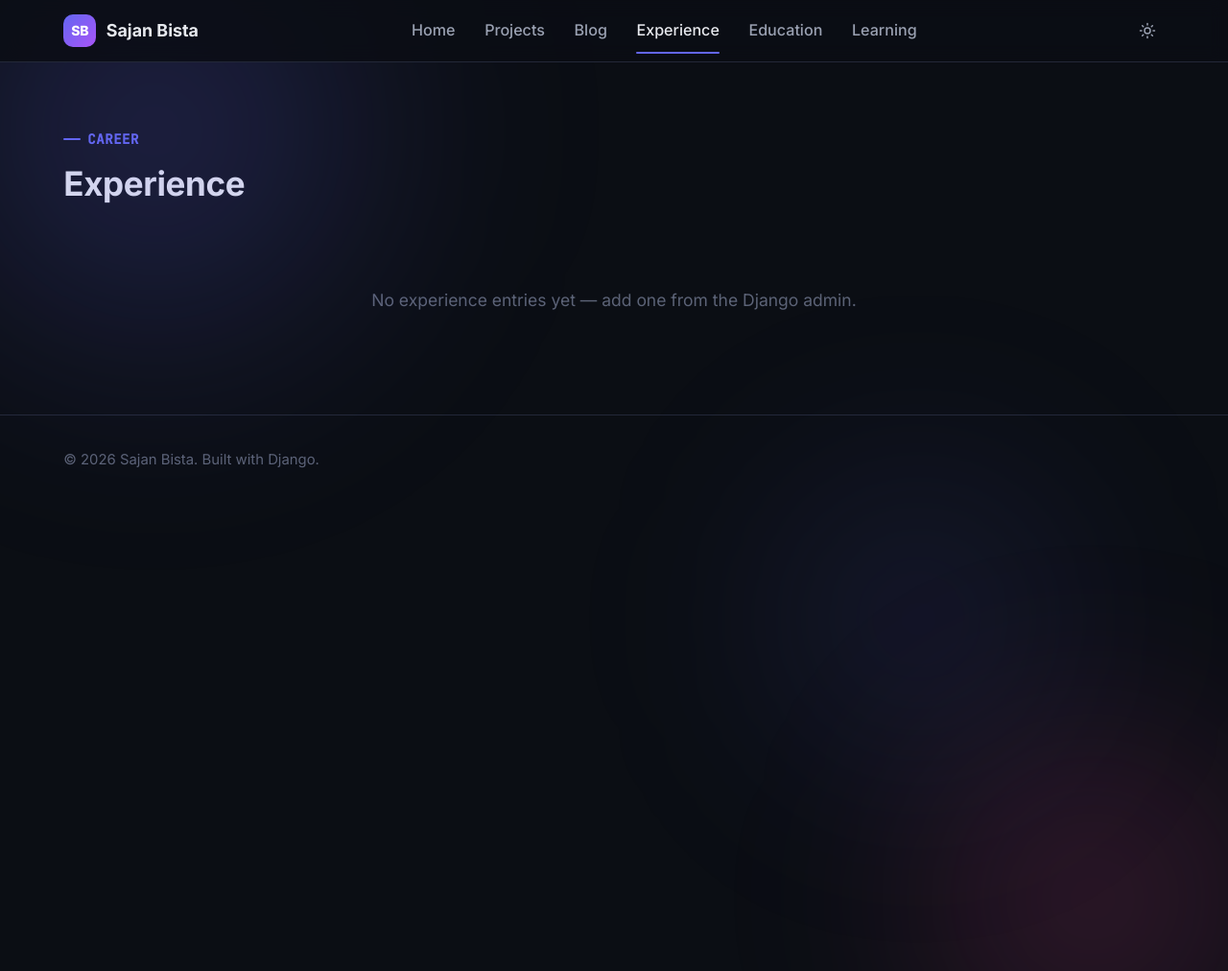
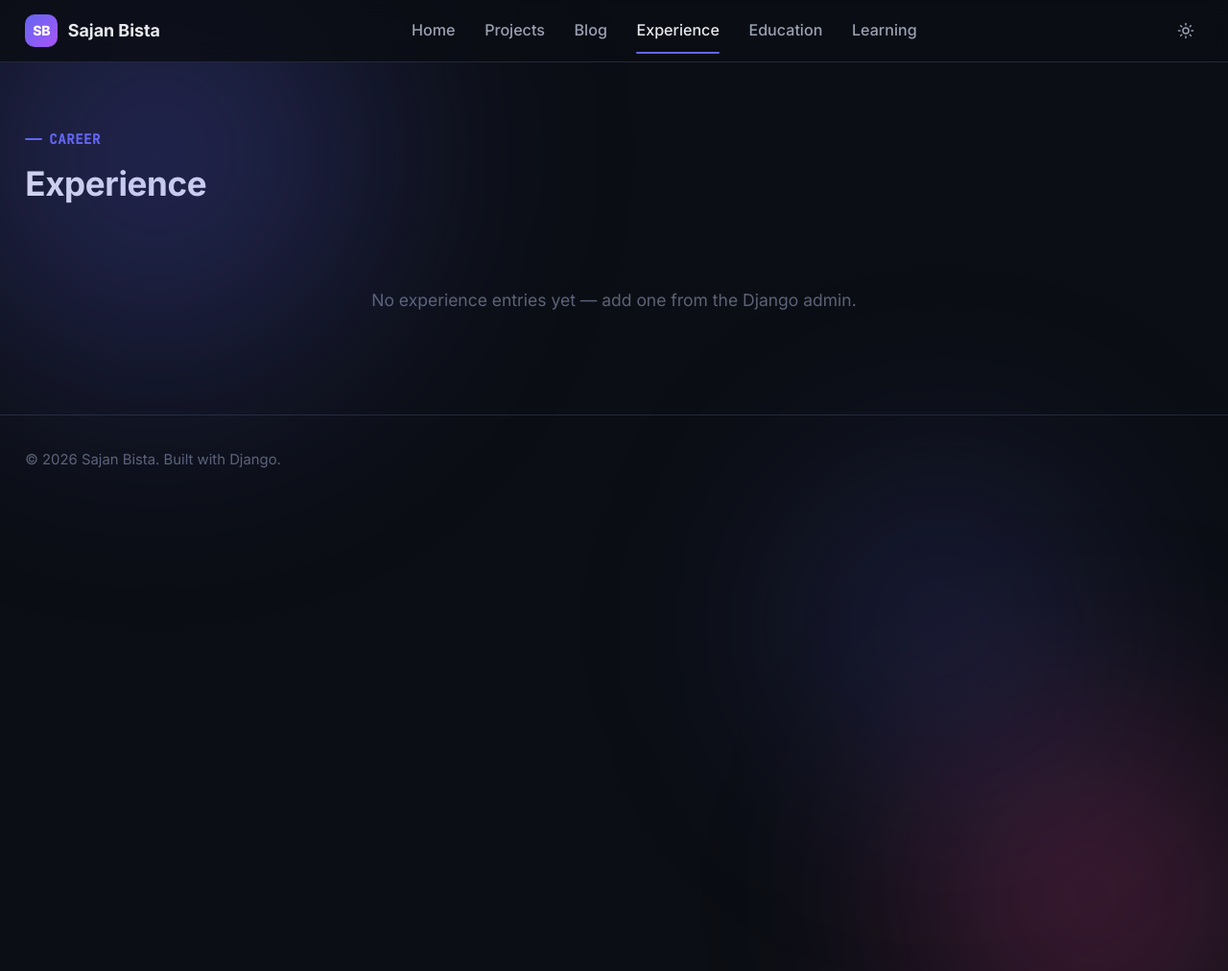
Before and after one commit to SajanBista/protfolio, a Django app: page /experience/ in a window 1280 px wide. Shown: the whole page at 96% size. Run offline with Django 5.2, Linux system fonts and the light colour scheme; data that the repository does not hold is empty.

Commit message:
Reduce empty side margins on wide screens
- Widen container 1200px -> 1320px so content actually fills more
  of the screen on typical laptop/monitor widths.
- Re-add full-bleed alternating section backgrounds (Skills,
  Experience) that were dropped when boxed panels were introduced,
  so the true edge margins get color instead of flat page background
  the whole way down.
- Slightly stronger ambient background glow so it reads clearly
  while scrolling, not just at the very top of the page.

Co-Authored-By: Claude Sonnet 5 <noreply@anthropic.com>

```diff
--- a/static/css/style.css
+++ b/static/css/style.css
@@ -8,7 +8,7 @@
   --radius-sm: 6px;
   --radius-md: 12px;
   --radius-lg: 18px;
-  --max-width: 1200px;
+  --max-width: 1320px;
 
   --accent: #6366f1;
   --accent-rgb: 99, 102, 241;
@@ -109,17 +109,17 @@ pre code { background: none; padding: 0; }
   animation: bg-drift 26s ease-in-out infinite;
 }
 .bg-blob-1 {
-  width: 46vw; height: 46vw; top: -14%; left: -12%;
-  background: radial-gradient(circle, rgba(var(--accent-rgb), .30), transparent 70%);
+  width: 50vw; height: 50vw; top: -14%; left: -14%;
+  background: radial-gradient(circle, rgba(var(--accent-rgb), .38), transparent 70%);
 }
 .bg-blob-2 {
-  width: 40vw; height: 40vw; bottom: -16%; right: -10%;
-  background: radial-gradient(circle, rgba(var(--accent-2-rgb), .24), transparent 70%);
+  width: 44vw; height: 44vw; bottom: -18%; right: -12%;
+  background: radial-gradient(circle, rgba(var(--accent-2-rgb), .32), transparent 70%);
   animation-delay: -9s;
 }
 .bg-blob-3 {
-  width: 34vw; height: 34vw; top: 42%; left: 58%;
-  background: radial-gradient(circle, rgba(var(--accent-rgb), .18), transparent 70%);
+  width: 38vw; height: 38vw; top: 40%; left: 58%;
+  background: radial-gradient(circle, rgba(var(--accent-rgb), .24), transparent 70%);
   animation-delay: -17s;
 }
 @keyframes bg-drift {
--- a/templates/core/home.html
+++ b/templates/core/home.html
@@ -65,7 +65,7 @@
 </section>
 
 {% if skill_categories %}
-<section class="section">
+<section class="section section-alt">
   <div class="container">
     <span class="section-eyebrow">Toolbox</span>
     <div class="section-head"><h2>Skills</h2></div>
@@ -118,7 +118,7 @@
 </section>
 
 {% if experiences %}
-<section class="section">
+<section class="section section-alt">
   <div class="container">
     <span class="section-eyebrow">Career</span>
     <div class="section-head">
```
